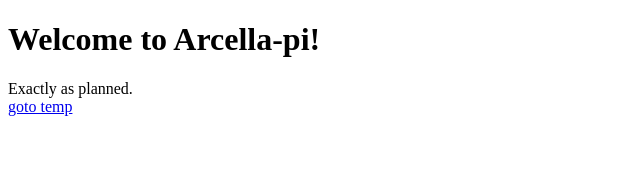
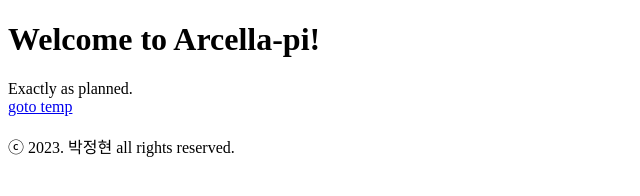
Before and after one commit to ChzGratin/arcella-pi, a plain HTML site: page html/index.html in a window 1280 px wide. Shown: the whole page, without its empty margins (0-640 px from the left). Drawn offline with Linux system fonts and the light colour scheme.

Commit message:
Chore: Add copyright
Add copyright in <footer> of index.html
This commit is for testing pull hooks.

```diff
--- a/html/index.html
+++ b/html/index.html
@@ -7,6 +7,10 @@
     <body>
         <h1>Welcome to Arcella-pi!</h1>
         Exactly as planned.<br>
-        <a href="./temp.html">goto temp</a>
+        <a href="./temp.html">goto temp</a><br>
+        <br>
+        <footer>
+            ⓒ 2023. 박정현 all rights reserved.
+        </footer>
     </body>
 </html>
```
